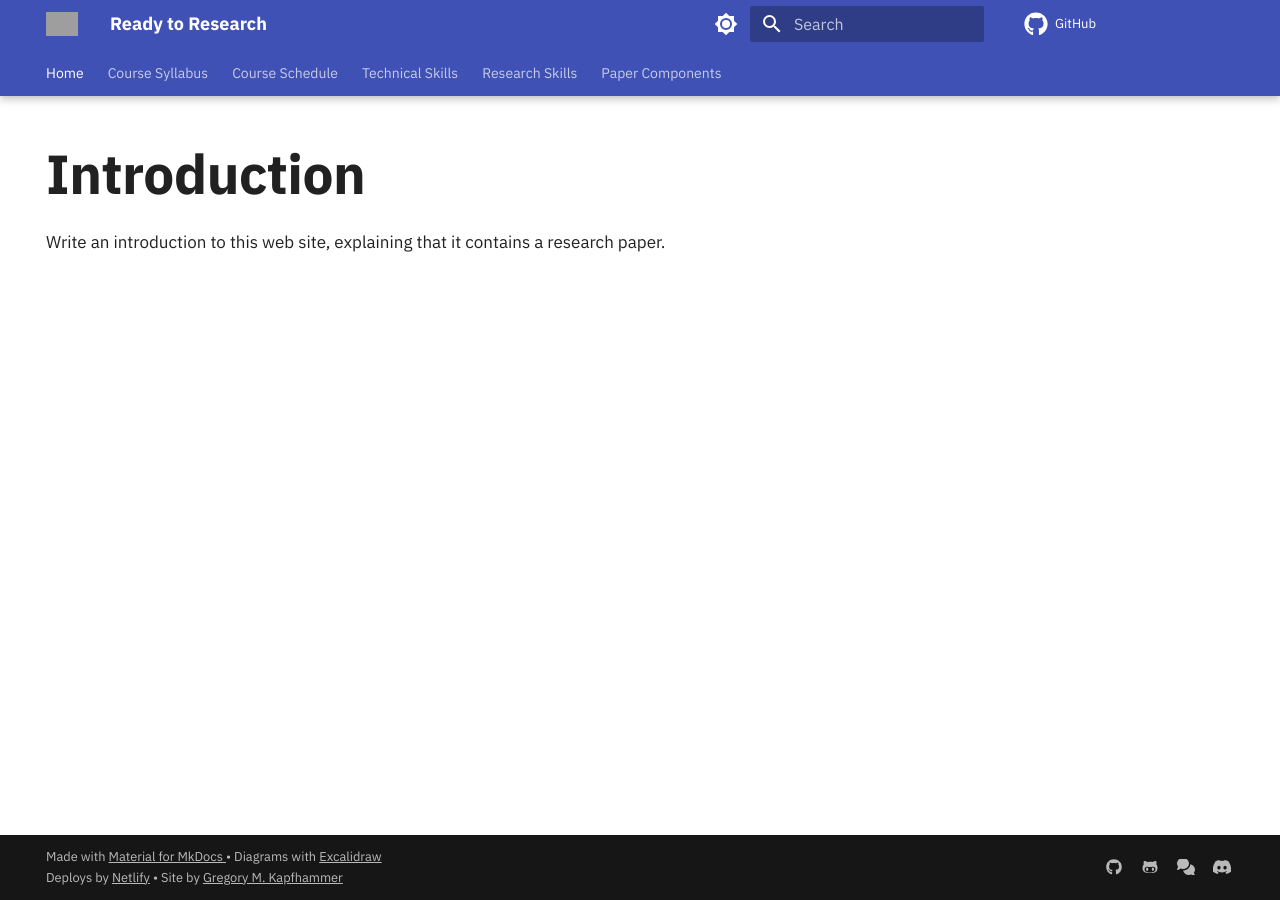
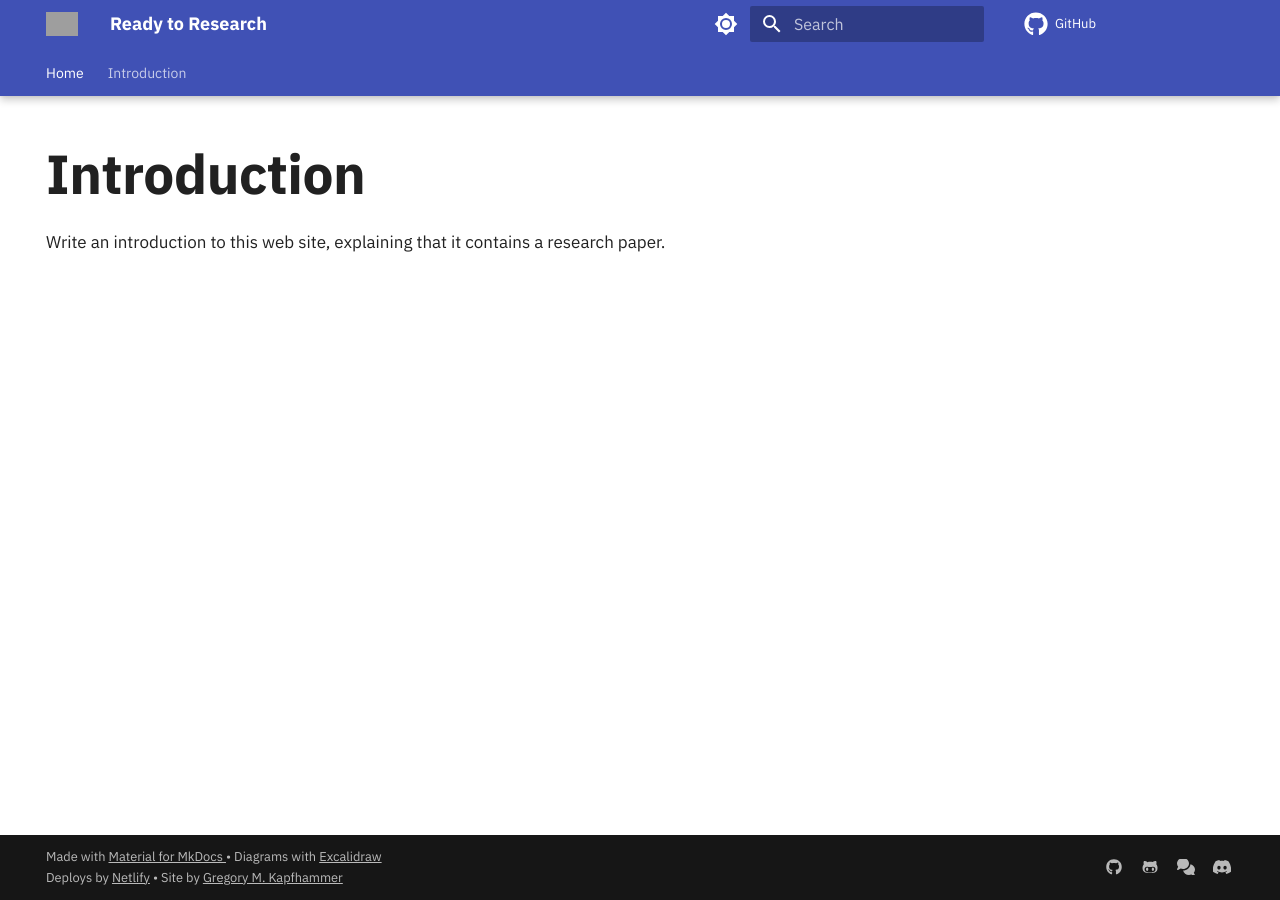
Before and after one commit to kaushal1014/research-paper-template-Athlete-Injuries, an MkDocs documentation site: the page built from docs/index.md, in a window 1280 px wide. Built offline with MkDocs 1.6.1 and Material for MkDocs 9.7.7, drawn with Linux system fonts in a browser that asks for light colours; comment, search, counter and statistics services are not loaded; some of the changed lines change nothing that is shown; grey boxes are pictures that could not be loaded.

Commit message:
chore: Update the logo directory in the mkdocs.yml file.

```diff
--- a/mkdocs.yml
+++ b/mkdocs.yml
@@ -13,7 +13,7 @@ theme:
   # Provide an overrides/ directory that contains a main.html file for customization
   custom_dir: overrides
   # Define the logo for the top left-hand corner of the screen and collapsible menu
-  logo: img/main/ready-to-research-logo-inverted.svg
+  logo: img/ready-to-research-logo-inverted.svg
   # Define the favicon that displays in the tab of the browser
   favicon: img/main/ready-to-research-favicon-inverted.png
   # Define the logo for the repository for the top right-hand corner of the screen
@@ -163,23 +163,4 @@ extra_javascript:
 # Page tree that defines the navigation structure
 nav:
   - Home: index.md
-  - Course Syllabus: data-science/syllabus.md
-  - Course Schedule: data-science/schedule.md
-  - Technical Skills:
-    - Introduction: technical-skills/introduction-technical-skills.md
-    - Using VS Code: technical-skills/using-vscode.md
-    - Using Terminal: technical-skills/using-terminal.md
-    - Using GitHub: technical-skills/using-git.md
-    - Python Programming: technical-skills/python-programming.md
-    - Using Markdown: technical-skills/using-markdown.md
-    - Using MkDocs: technical-skills/using-mkdocs.md
-    - Python Packaging: technical-skills/python-packages.md
-  - Research Skills:
-    - Introduction: research-skills/introduction-research-skills.md
-    - Problem Domains: research-skills/problem-domains.md
-    - Knowledge Gaps: research-skills/knowledge-gaps.md
-    - Setting Goals: research-skills/setting-goals.md
-  - Paper Components:
-    - Introduction: paper-components/introduction-paper-components.md
-    - Paper Titles: paper-components/paper-titles.md
-    - Paper Abstracts: paper-components/paper-abstracts.md
+  - Introduction: introduction/index.md
```
